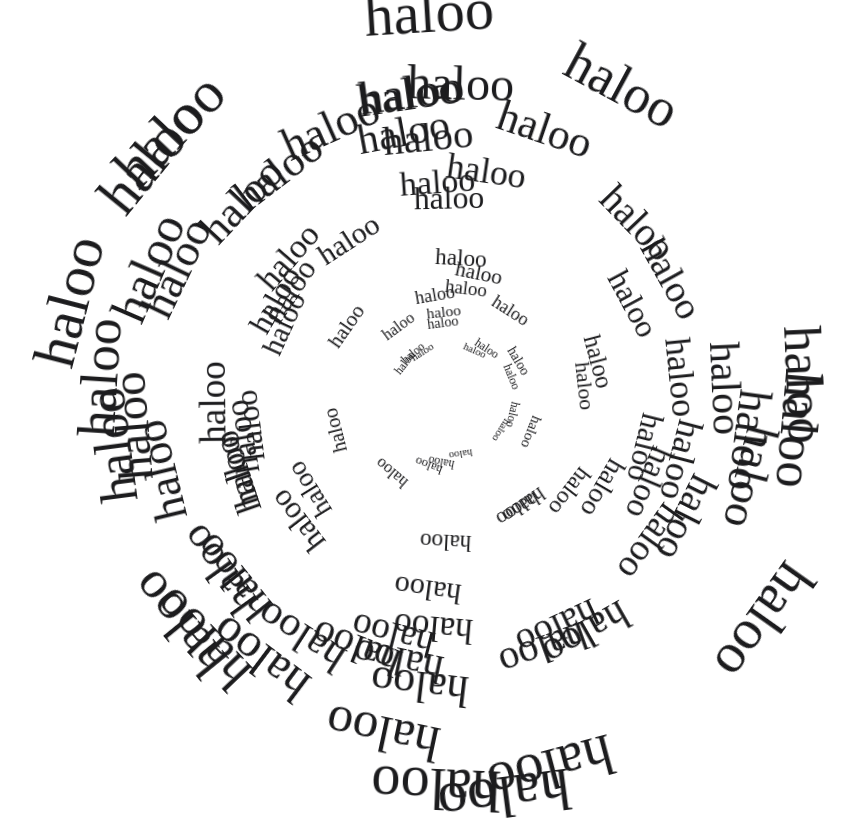
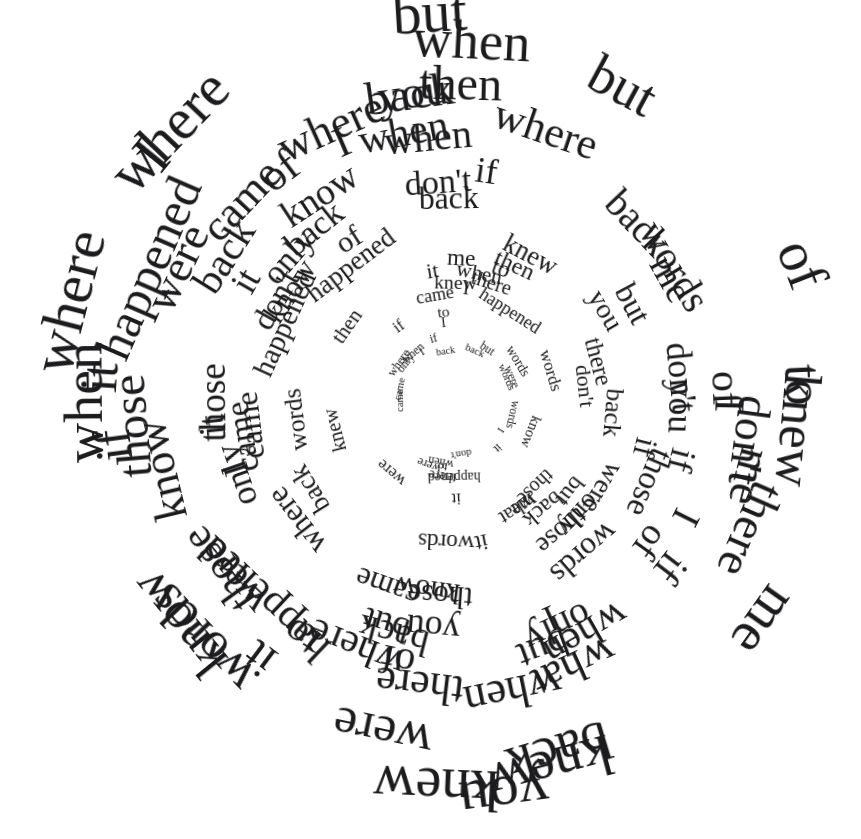
Before and after one commit to zopinos/demo-dump, a React (Vite) app in the folder front-end/: page /word-vortex in a window 1280 px wide. Shown: the whole page, without its empty margins (187-1048 px from the left). Built offline with nearby package versions, Linux system fonts and the light colour scheme.

Commit message:
Add words to word vortex

```diff
--- a/front-end/src/App.tsx
+++ b/front-end/src/App.tsx
@@ -2,7 +2,7 @@
 import Home from "./components/Routes/Home";
 import { ThemeProvider, createGlobalStyle } from "styled-components";
 import theme from "./theme";
-import WordVordex from "./components/Routes/WordVortex";
+import WordVortex from "./components/Routes/WordVortex";
 import DemoList from "./components/DemoList";
 
 const GlobalStyle = createGlobalStyle`
@@ -27,7 +27,7 @@
         <GlobalStyle />
         <Routes>
           <Route path="/" element={<Home />} />
-          <Route path="/word-vortex" element={<WordVordex />} />
+          <Route path="/word-vortex" element={<WordVortex />} />
         </Routes>
         <DemoList />
       </ThemeProvider>
--- a/front-end/src/components/Routes/WordVortex.tsx
+++ b/front-end/src/components/Routes/WordVortex.tsx
@@ -1,5 +1,6 @@
 import styled, { keyframes, ThemeProvider } from "styled-components";
 import theme from "../../theme";
+import { words } from "../../constants";
 
 const Div = styled.div`
   display: flex;
@@ -54,21 +55,22 @@
   minDuration: number,
   maxDuration: number
 ) =>
-  Array.from({ length: length }, () => [
+  Array.from({ length }, () => [
     getRandomArbitrary(minDistance, maxDistance),
-    getRandomArbitrary(minDuration, maxDuration)
+    getRandomArbitrary(minDuration, maxDuration),
+    Math.floor(Math.random() * words.length)
   ]);
 
-const vortexNumbers = getRandomizedVortexNumbers(100, 50, 400, 2, 3);
+const vortexNumbers = getRandomizedVortexNumbers(150, 50, 400, 2, 3);
 
-const WordVordex = () => {
+const WordVortex = () => {
   return (
     <ThemeProvider theme={theme}>
       <Div>
         {vortexNumbers.map((element, index) => {
           return (
             <Text key={index} $radius={element[0]} $duration={element[1]}>
-              haloo
+              {words[element[2]]}
             </Text>
           );
         })}
@@ -77,4 +79,4 @@
   );
 };
 
-export default WordVordex;
+export default WordVortex;
--- /dev/null
+++ b/front-end/src/constants.ts
@@ -0,0 +1,27 @@
+export const words = [
+  "I",
+  "don't",
+  "know",
+  "what",
+  "happened",
+  "back",
+  "then",
+  "there",
+  "but",
+  "if",
+  "only",
+  "I",
+  "knew",
+  "where",
+  "those",
+  "words",
+  "of",
+  "you",
+  "were",
+  "when",
+  "it",
+  "came",
+  "back",
+  "to",
+  "me"
+];
--- a/front-end/src/theme.ts
+++ b/front-end/src/theme.ts
@@ -1,7 +1,7 @@
 import { DefaultTheme } from "styled-components";
 
 const theme: DefaultTheme = {
-  borderRadius: "6px",
+  borderRadius: "5px",
   palette: {
     common: {
       black: "black",
```
